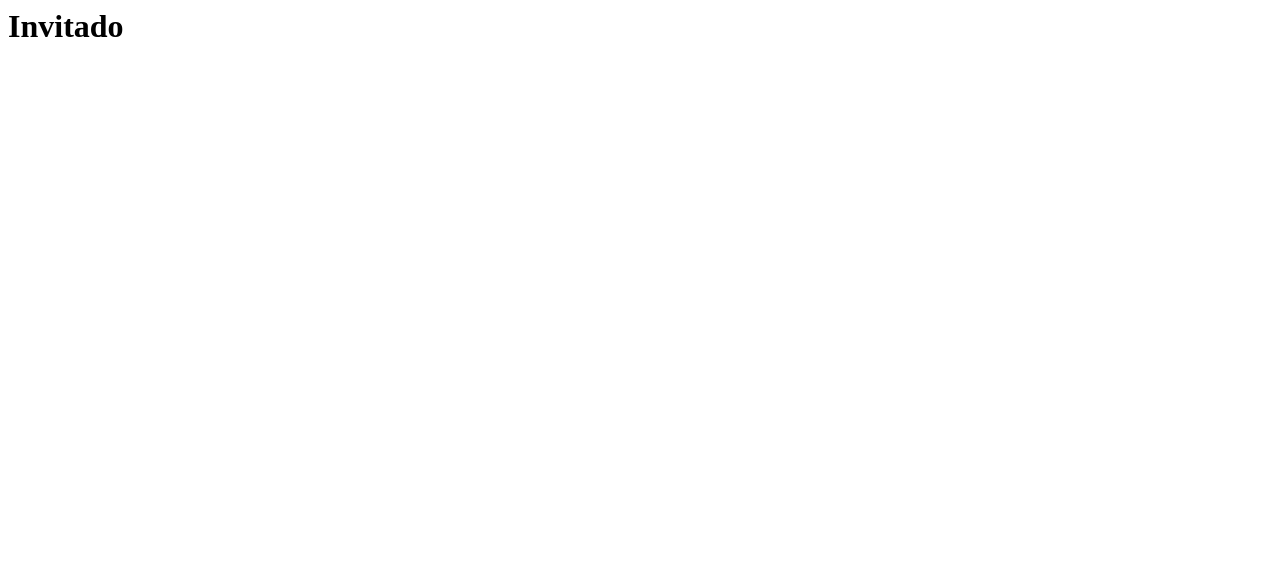
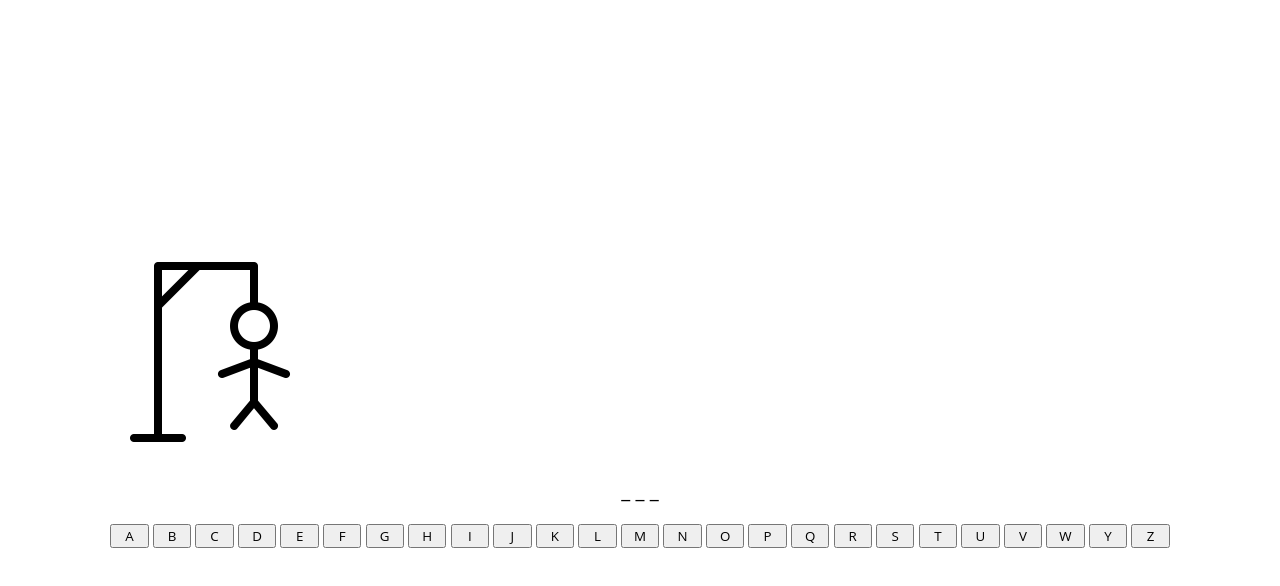
Before and after one commit to JuanJoseCammarano/ParcialDefJuanCammarano, a website: page src/public/index.html in a window 1280 px wide. Drawn offline with Linux system fonts and the light colour scheme.

Commit message:
Se configuró el teclado, el dibujo del ahorcado y la palabra en guiones

```diff
--- a/src/public/index.html
+++ b/src/public/index.html
@@ -1 +1,30 @@
-<h1> Invitado </h1>
+<!DOCTYPE html>
+<html lang="en">
+    <head>
+        <meta charset="UTF-8">
+        <meta name="viewport" content="width=device-width, initial-scale=1.0">
+        <title>Invitado</title>
+        <link rel="stylesheet" href="styles/index.css">
+    </head>
+    <body>
+        <div class="container">
+            <div class="hangman-box">
+                <img src="images/Hangman.png" alt="hangman-img">
+            </div>
+                <div id="word" class="word">
+                    <p>A</p>
+                </div>
+            <div class="keyboard">
+                <button>A</button> <button>B</button> <button>C</button>
+                <button>D</button> <button>E</button> <button>F</button>
+                <button>G</button> <button>H</button> <button>I</button>
+                <button>J</button> <button>K</button> <button>L</button>
+                <button>M</button> <button>N</button> <button>O</button>
+                <button>P</button> <button>Q</button> <button>R</button>
+                <button>S</button> <button>T</button> <button>U</button>
+                <button>V</button> <button>W</button> <button>Y</button> <button>Z</button>
+            </div class="keyboard">
+        </div>
+        <script src="scripts/guest.js"></script>
+    </body>
+</html>
--- /dev/null
+++ b/src/public/scripts/guest.js
@@ -0,0 +1,26 @@
+//const { arrayBuffer } = require("stream/consumers");
+//const keyboardDiv = document.querySelector(".keyboard");
+let word = "PAW";
+/*for (let i= 97; i <= 122; i++){
+        const button = document.createElement("button");
+        button.innerText = String.fromCharCode(i);
+        keyboardDiv.appendChild(button);
+}*/
+//const underScores = (word) => {
+    let underScores ='';
+    const guess = document.querySelector('p');
+    for (let i=0; i<word.length; i++){
+    underScores+="_    "
+    }
+    guess.innerText = underScores;
+    //const palabra = document.createElement('p')
+    /*const p = document.createElement("p");
+    p.innerText = underScores;
+    wordDiv.appendChild(p);*/
+//}
+/*
+function handleGuess(str){
+    for (let i=0; i<word.length; i++){
+        if ('A' === word[i]) console.log ("Esta");
+    }
+}*/
--- /dev/null
+++ b/src/public/styles/index.css
@@ -0,0 +1,48 @@
+*{
+    margin: 0;
+    padding:0;
+    box-sizing: border-box;
+    font-family: "Open Sans", sans-serif;
+}
+body {
+    display:flex;
+    align-items: center;
+    justify-content : center;
+    min-height: 100vh;
+}
+p{
+    font-size: 20px;
+    text-align: center;
+    margin: 20px 0px;
+}
+button{
+    height:3vh;
+    width:3vw;
+}
+/*div.img{
+    height:904 px;
+    width: 462 px;
+    top: 309 px;
+    left: 508 px;
+}
+.word-display{
+    display:flex;
+    list-style:none;
+}
+button{
+    margin:5 px;
+    padding:5 px;
+    top:50vh;
+    left:50vh;
+    height:5vh;
+    width:5vh;
+}*/
+/*div.hangman-box{
+    margin:5 px;
+    padding:5 px;
+    position:fixed;
+    top:30vh;
+    left:30vw;
+    height:1px;
+    width:1px;
+}*/
```
Also changed, not shown: src/index.js (+14 -6 lines), src/public/homepage.html (+3 -0 lines), src/public/images/Hangman.png (added).
